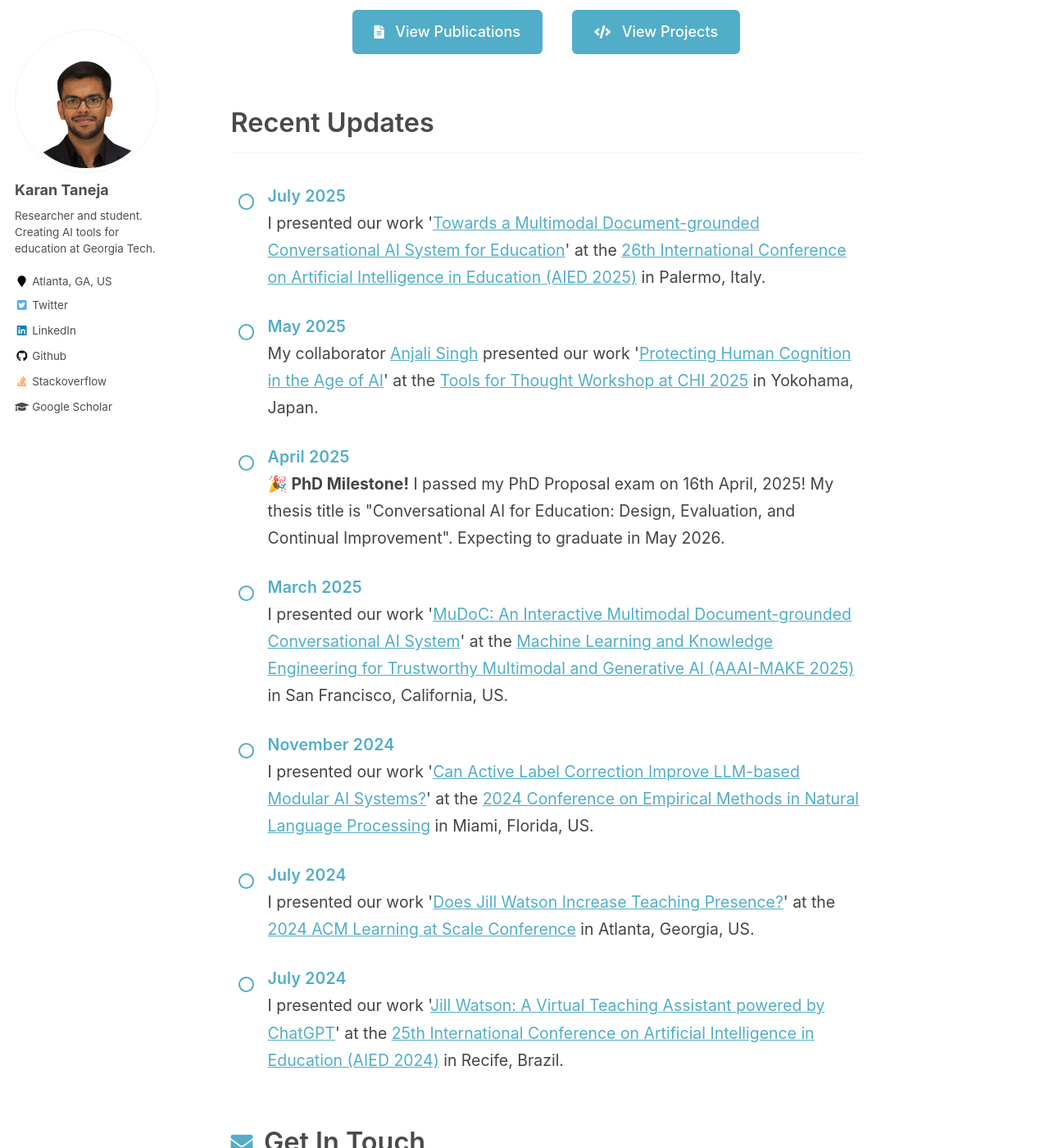
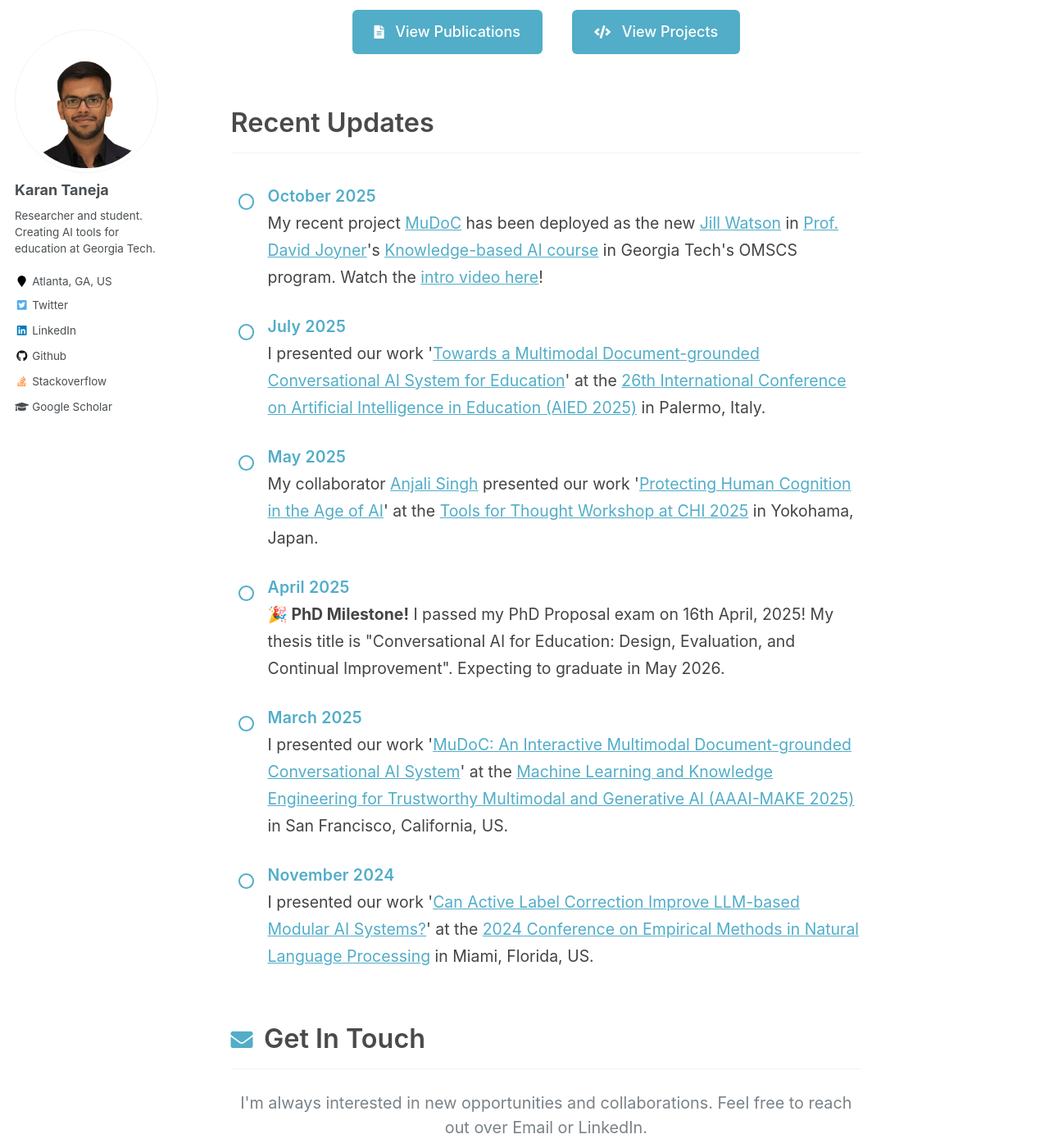
Before and after one commit to KrnTneja/KrnTneja.github.io, a Jekyll site: the page built from _pages/about.md, in a window 1280 px wide and 1400 px high, scrolled down 1279 px. Shown: the whole window at 82% size. Built offline with Jekyll 4.4.1, drawn with Linux system fonts in a browser that asks for light colours.

Commit message:
project updates

```diff
--- a/_pages/about.md
+++ b/_pages/about.md
@@ -75,6 +75,18 @@ redirect_from:
     </h2>
     <ul class="updates-list">
       <li>
+        <span class="update-date">October 2025</span><br>
+        My recent project
+        <a href="/projects/multimodal-document-grounded-ai/" target="_blank" rel="noopener noreferrer">MuDoC</a>
+        has been deployed as the new
+        <a href="/projects/jill-watson-virtual-assistant/" target="_blank" rel="noopener noreferrer">Jill Watson</a>
+        in
+        <a href="https://www.davidjoyner.net/" target="_blank" rel="noopener noreferrer">Prof. David Joyner</a>'s
+        <a href="https://lucylabs.gatech.edu/kbai/" target="_blank" rel="noopener noreferrer">Knowledge-based AI course</a>
+        in Georgia Tech's OMSCS program. Watch the
+        <a href="https://www.youtube.com/watch?v=Et_y8d8HAV8"  target="_blank" rel="noopener noreferrer">intro video here</a>!
+      </li>
+      <li>
         <span class="update-date">July 2025</span><br>
         I presented our work '<a href="https://arxiv.org/pdf/2504.13884" target="_blank" rel="noopener noreferrer">Towards a Multimodal Document-grounded Conversational AI System for Education</a>' at the <a href="https://aied2025.itd.cnr.it/" target="_blank" rel="noopener noreferrer">26th International Conference on Artificial Intelligence in Education (AIED 2025)</a> in Palermo, Italy.
       </li>
@@ -93,14 +105,6 @@ redirect_from:
       <li>
         <span class="update-date">November 2024</span><br>
         I presented our work '<a href="https://arxiv.org/abs/2401.05467" target="_blank" rel="noopener noreferrer">Can Active Label Correction Improve LLM-based Modular AI Systems?</a>' at the <a href="https://2024.emnlp.org/" target="_blank" rel="noopener noreferrer">2024 Conference on Empirical Methods in Natural Language Processing</a> in Miami, Florida, US.
-      </li>
-      <li>
-        <span class="update-date">July 2024</span><br>
-        I presented our work '<a href="https://dl.acm.org/doi/abs/10.1145/3657604.3664679" target="_blank" rel="noopener noreferrer">Does Jill Watson Increase Teaching Presence?</a>' at the <a href="https://learningatscale.hosting.acm.org/las2024/" target="_blank" rel="noopener noreferrer">2024 ACM Learning at Scale Conference</a> in Atlanta, Georgia, US.
-      </li>
-      <li>
-        <span class="update-date">July 2024</span><br>
-        I presented our work '<a href="https://link.springer.com/chapter/10.1007/978-3-031-64302-6_23" target="_blank" rel="noopener noreferrer">Jill Watson: A Virtual Teaching Assistant powered by ChatGPT</a>' at the <a href="https://aied2024.cesar.school/" target="_blank" rel="noopener noreferrer">25th International Conference on Artificial Intelligence in Education (AIED 2024)</a> in Recife, Brazil.
       </li>
     </ul>
   </div>
```
Also changed, not shown: _projects/jill-watson-virtual-assistant.md (+6 -1 lines), _projects/multimodal-document-grounded-ai.md (+8 -5 lines).
